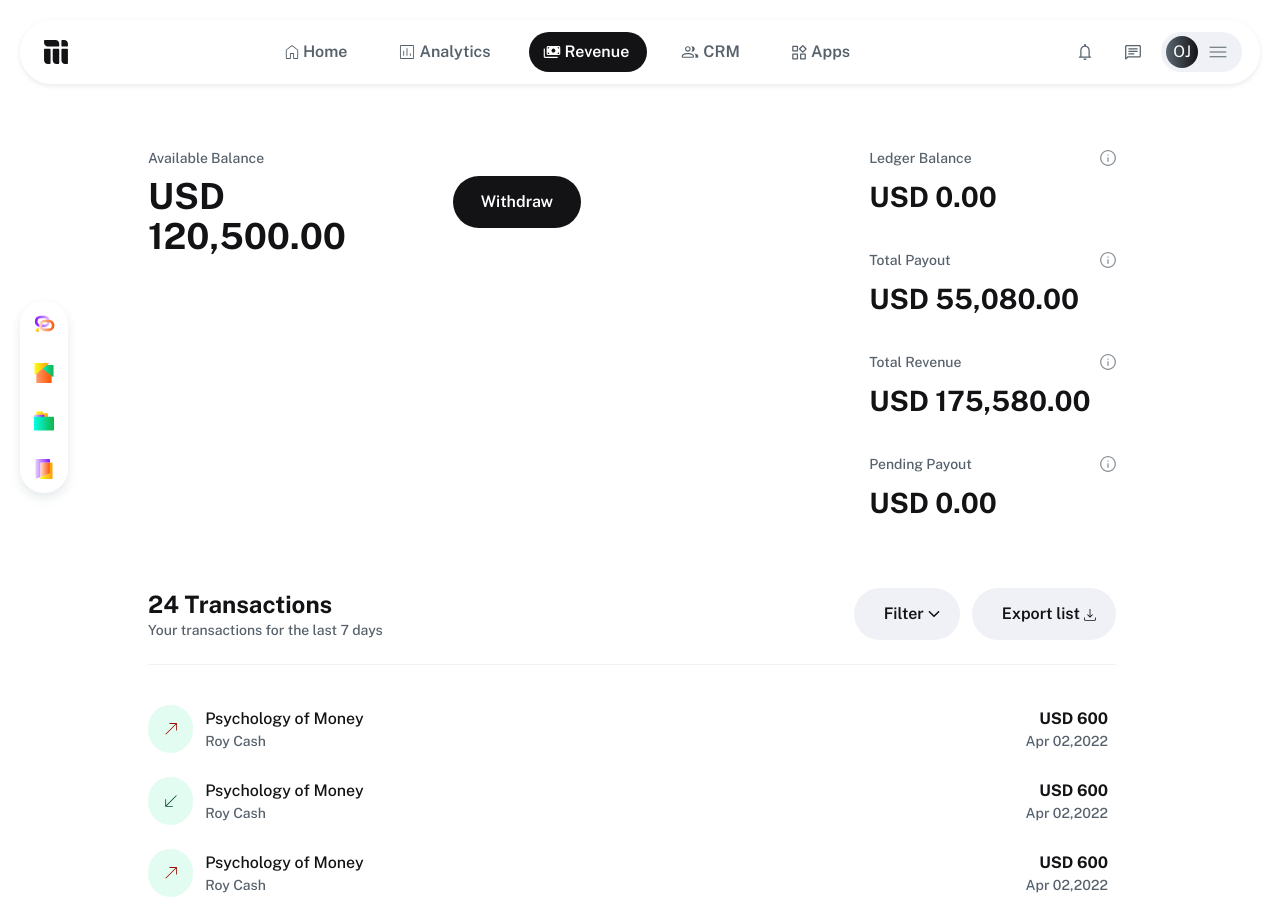
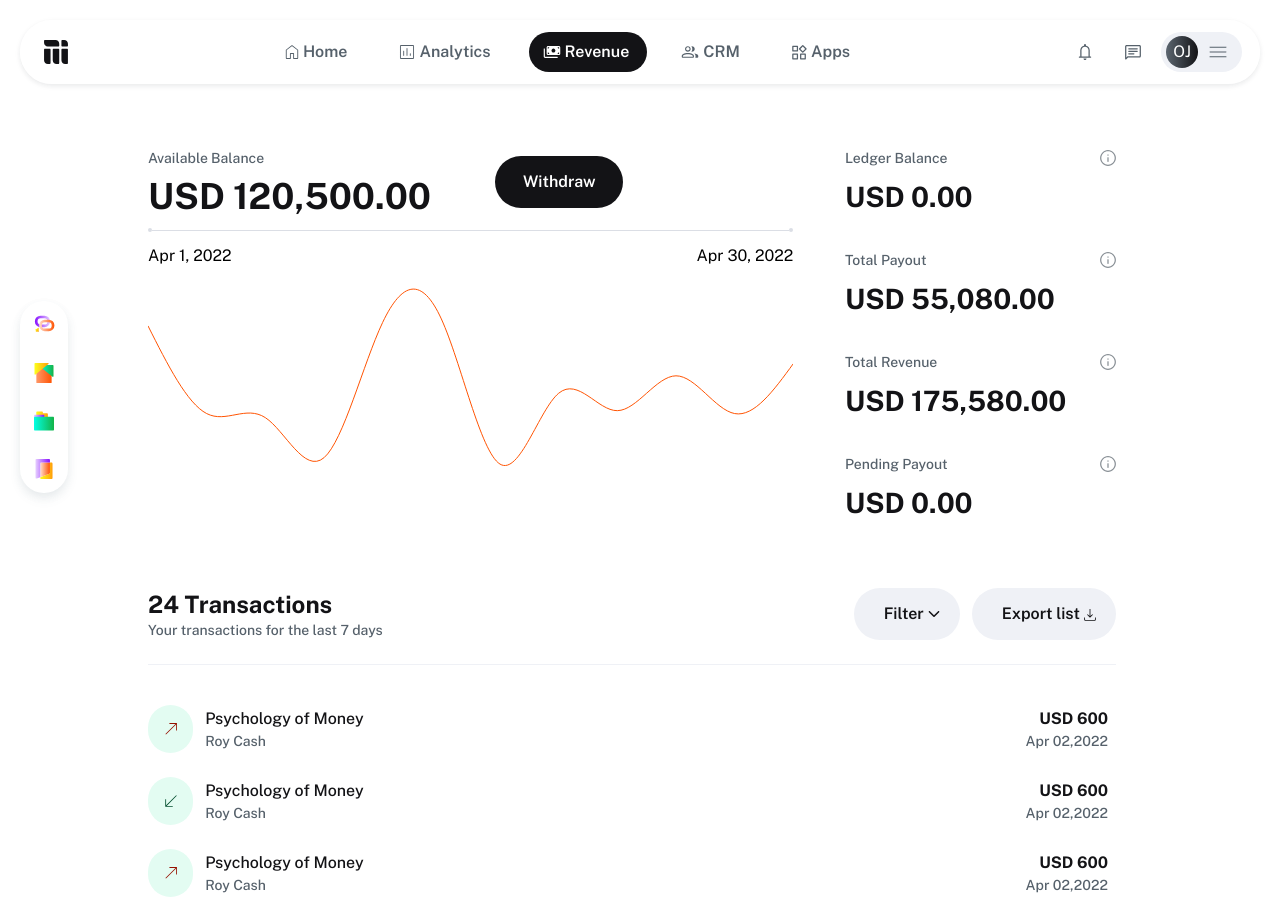
Before and after one commit to olamide234/revenue_dashboard, a Next.js app: page / in a window 1280 px wide. Built offline with nearby package versions, Linux system fonts and the light colour scheme.

Commit message:
feat: graph added

```diff
--- /dev/null
+++ b/src/components/LineChart.tsx
@@ -0,0 +1,56 @@
+import React from 'react';
+import { ResponsiveLine } from '@nivo/line';
+
+interface IGraphData {
+  id: string;
+  color: string;
+  data: { x: string; y: number }[];
+}
+
+export default function LineChart({ data }: { data: IGraphData[] }) {
+  return (
+    <>
+      <ResponsiveLine
+        data={data}
+        margin={{ top: 100, right: 0, bottom: 5, left: 0 }}
+        xScale={{ type: 'point' }}
+        yScale={{
+          type: 'linear',
+          min: 'auto',
+          max: 'auto',
+          stacked: true,
+          reverse: false,
+        }}
+        yFormat=" >-.2f"
+        curve="natural"
+        axisTop={null}
+        axisRight={null}
+        axisBottom={null}
+        axisLeft={null}
+        enableGridX={false}
+        enableGridY={false}
+        colors="#FF5403"
+        lineWidth={1}
+        enablePoints={false}
+        pointSize={2}
+        pointColor={{ theme: 'background' }}
+        pointBorderWidth={2}
+        pointBorderColor={{ from: 'serieColor' }}
+        pointLabelYOffset={-12}
+        enableTouchCrosshair={true}
+        legends={[]}
+      />
+      <div className="">
+        <div className="flex items-center my-3">
+          <div className="h-1 w-1 rounded-full bg-[#DBDEE5]"></div>
+          <div className="w-full border-t border-t-[#DBDEE5] "></div>
+          <div className="h-1 w-1 rounded-full bg-[#DBDEE5]"></div>
+        </div>
+        <div className="flex justify-between">
+          <div>Apr 1, 2022</div>
+          <div>Apr 30, 2022</div>
+        </div>
+      </div>
+    </>
+  );
+}
--- a/src/components/RevenueDashboard.tsx
+++ b/src/components/RevenueDashboard.tsx
@@ -6,6 +6,7 @@ import SlantDownArrow from '@app/assets/svg/SlantDownArrow';
 import SlantUpArrow from '@app/assets/svg/SlantUpArrow';
 import { IFilter } from '@app/types';
 import React, { Dispatch, SetStateAction } from 'react';
+import LineChart from './LineChart';
 
 export default function RevenueDashboard({
   setfilterDialog,
@@ -20,8 +21,8 @@ export default function RevenueDashboard({
   };
   return (
     <div className="ml-20 mr-36 w-full">
-      <div className="my-16 flex gap-72">
-        <div>
+      <div className="my-16 flex justify-between">
+        <div className='w-2/3'>
           <div className="flex items-center gap-16">
             <div>
               <div className="mb-2 text-sm font-medium text-[#56616B]">
@@ -35,7 +36,9 @@ export default function RevenueDashboard({
               Withdraw
             </button>
           </div>
-          <></>
+          <div className='h-64'>
+            <LineChart data={graphData} />
+          </div>
         </div>
         <div className="flex w-[16.94rem] min-w-fit flex-col gap-8">
           <div>
@@ -99,7 +102,7 @@ export default function RevenueDashboard({
           </div>
         </div>
         <div className="pt-10">
-          <div className="flex h-[12rem] flex-col pr-2 gap-6 overflow-auto">
+          <div className="flex h-[12rem] flex-col gap-6 overflow-auto pr-2">
             {Array(7)
               .fill('a')
               .map((item, index) => (
@@ -132,3 +135,60 @@ const backgroundColor = {
   OTHERS: 'bg-[#E3FCF2]',
   CASHWITHDRAWAL: 'bg-[#F9E3E0]',
 };
+
+const graphData = [
+  {
+    id: 'japan',
+    color: 'hsl(26, 70%, 50%)',
+    data: [
+      {
+        x: 'plane',
+        y: 283,
+      },
+      {
+        x: 'helicopter',
+        y: 132,
+      },
+      {
+        x: 'boat',
+        y: 125,
+      },
+      {
+        x: 'train',
+        y: 56,
+      },
+      {
+        x: 'subway',
+        y: 289,
+      },
+      {
+        x: 'bus',
+        y: 295,
+      },
+      {
+        x: 'car',
+        y: 45,
+      },
+      {
+        x: 'moto',
+        y: 167,
+      },
+      {
+        x: 'bicycle',
+        y: 137,
+      },
+      {
+        x: 'horse',
+        y: 197,
+      },
+      {
+        x: 'skateboard',
+        y: 132,
+      },
+      {
+        x: 'others',
+        y: 218,
+      },
+    ],
+  },
+];
```
